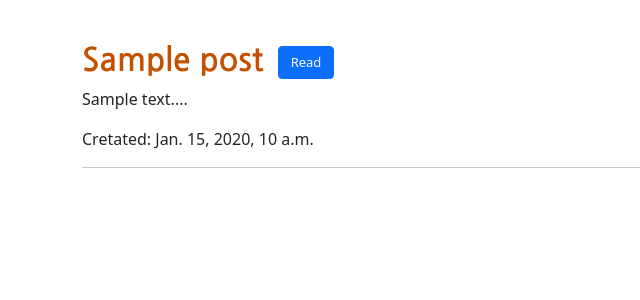
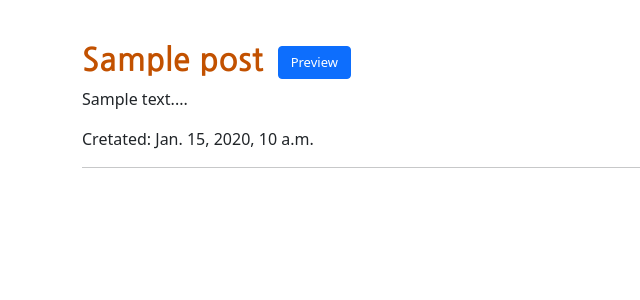
Before and after one commit to AidenForrest/my-first-blog, a Django app: page / in a window 1280 px wide. Shown: the part 106-406 px from the top of the page, without its empty margins (0-640 px from the left). Run offline with Django 3.2, Linux system fonts and the light colour scheme; tables that the repository leaves empty hold one stand-in row (values such as "Sample post").

Commit message:
Changed Read button to Preview

```diff
--- a/blog/templates/blog/base.html
+++ b/blog/templates/blog/base.html
@@ -41,7 +41,7 @@
 <script>
     function openCont() {
         let action = event.target.textContent
-        if (action == 'Read') {
+        if (action == 'Preview') {
             let cont = document.getElementById('mainCont' + event.target.id)
             cont.style.display = 'block'
 
@@ -56,7 +56,7 @@
             let tempCont = document.getElementById('tempCont' + event.target.id)
             tempCont.style.display = 'block'
 
-            event.target.textContent = 'Read'
+            event.target.textContent = 'Preview'
         }
     }
 </script>
--- a/blog/templates/blog/post_list.html
+++ b/blog/templates/blog/post_list.html
@@ -6,7 +6,7 @@
     <article class="post">
         <span>
             <h2 style="display: inline-block;"><a href="{% url 'post_detail' pk=post.pk %}" style="display: inline-block;">{{ post.title }}</a></h2>
-            <button type="button" class="btn btn-primary" style="display: inline-block; font-size: small; margin-left: 10px; margin-top: -8px;" id={{ forloop.counter }} onclick="openCont()">Read</button>
+            <button type="button" class="btn btn-primary" style="display: inline-block; font-size: small; margin-left: 10px; margin-top: -8px;" id={{ forloop.counter }} onclick="openCont()">Preview</button>
         </span>
         <div>
             <span>
```
